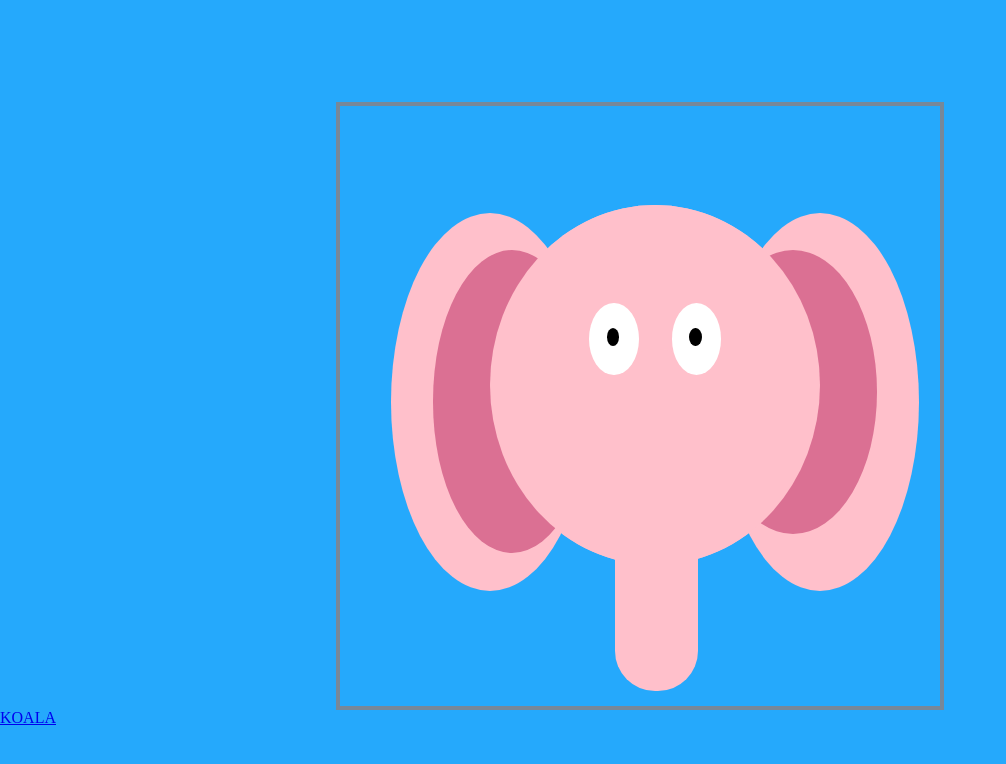
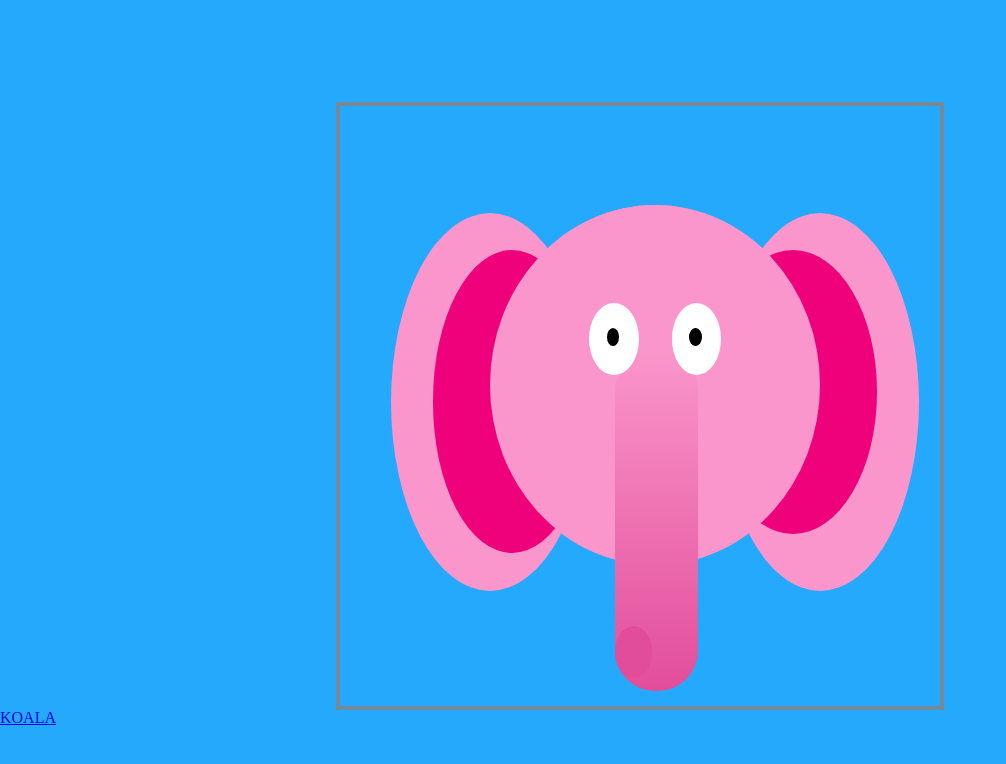
Before and after one commit to kelsu02/css-art, a plain HTML site: page elephant.html in a window 1280 px wide. Shown: the whole page, without its empty margins (0-1006 px from the left). Drawn offline with Linux system fonts and the light colour scheme.

Commit message:
push to save space

```diff
--- a/assets/sass/abstracts/_variables.scss
+++ b/assets/sass/abstracts/_variables.scss
@@ -5,5 +5,8 @@
 $lgrey: #A6BECF;
 $dgrey: #819CAF;
 
-$lpink: pink;
-$dpink: palevioletred;
+$lpink:#fa96cb;
+$dpink: #ef017c;
+$epink: rgb(226, 77, 154);
+
+$gradient: linear-gradient(rgba(250,150,203,1) 0%, rgb(226, 77, 154) 100%);
--- a/assets/sass/pages/_home.scss
+++ b/assets/sass/pages/_home.scss
@@ -137,7 +137,19 @@
 
     .e-nose {
         @include p-left(40%, 38%);
-        @include circle(25%, 95%, $lpink, 40px);
+        @include circle(25%, 95%, $gradient, 40px);
         z-index: 2;
     }
+
+    .l-nose-dot {
+        @include p-left(81%, -.5%);
+        @include circle(45%, 15%, $epink);
+        z-index: 3;
+    }
+
+    .r-nose-dot {
+        @include r-left(87%, -1%);
+        @include circle(45%, 15%, $epink);
+
+    }
 }
```
Also changed, not shown: assets/css/main.css, 1 other file.
